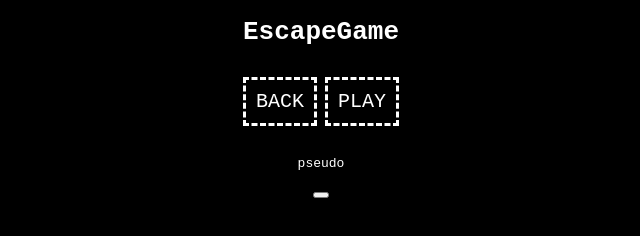
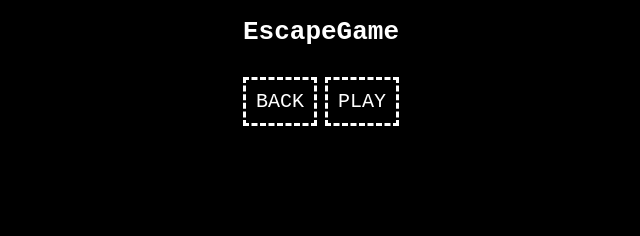
Before and after one commit to Lololerigolo/minigame, a plain HTML site: page escapegame.html in a window 1280 px wide. Shown: the full height of the page, 319-959 px from the left. Drawn offline with Linux system fonts and the light colour scheme.

Commit message:
Update escapegame.html

```diff
--- a/escapegame.html
+++ b/escapegame.html
@@ -21,11 +21,8 @@
       <a href="#">PLAY</a>
     </li>
   </nav>
-
   <div>
-    <p id="la">pseudo</p>
-    <button type="button" onclick="getPseudo()"></button>
+    <p id="test"></p>
   </div>
-
 </body>
 </html>
```
